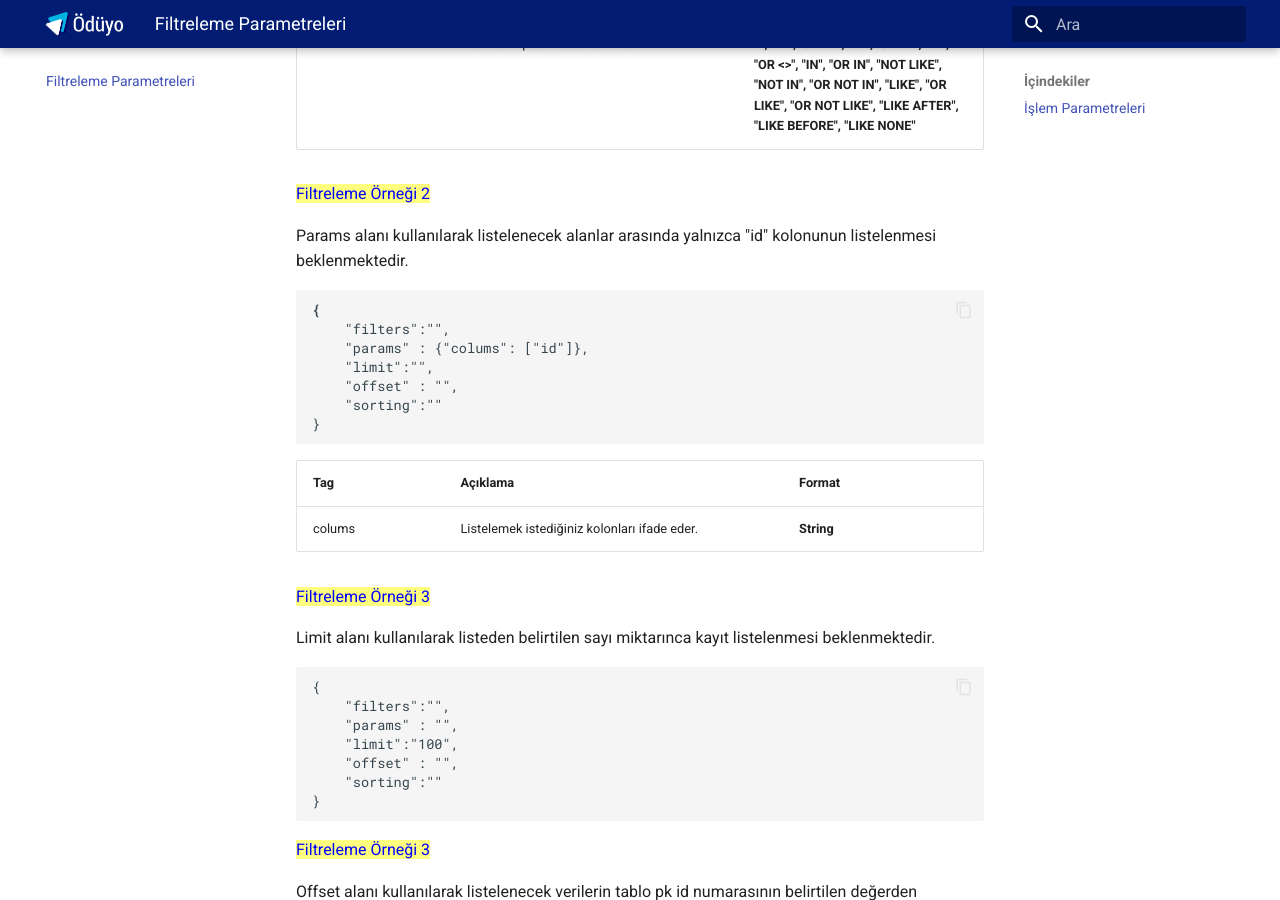
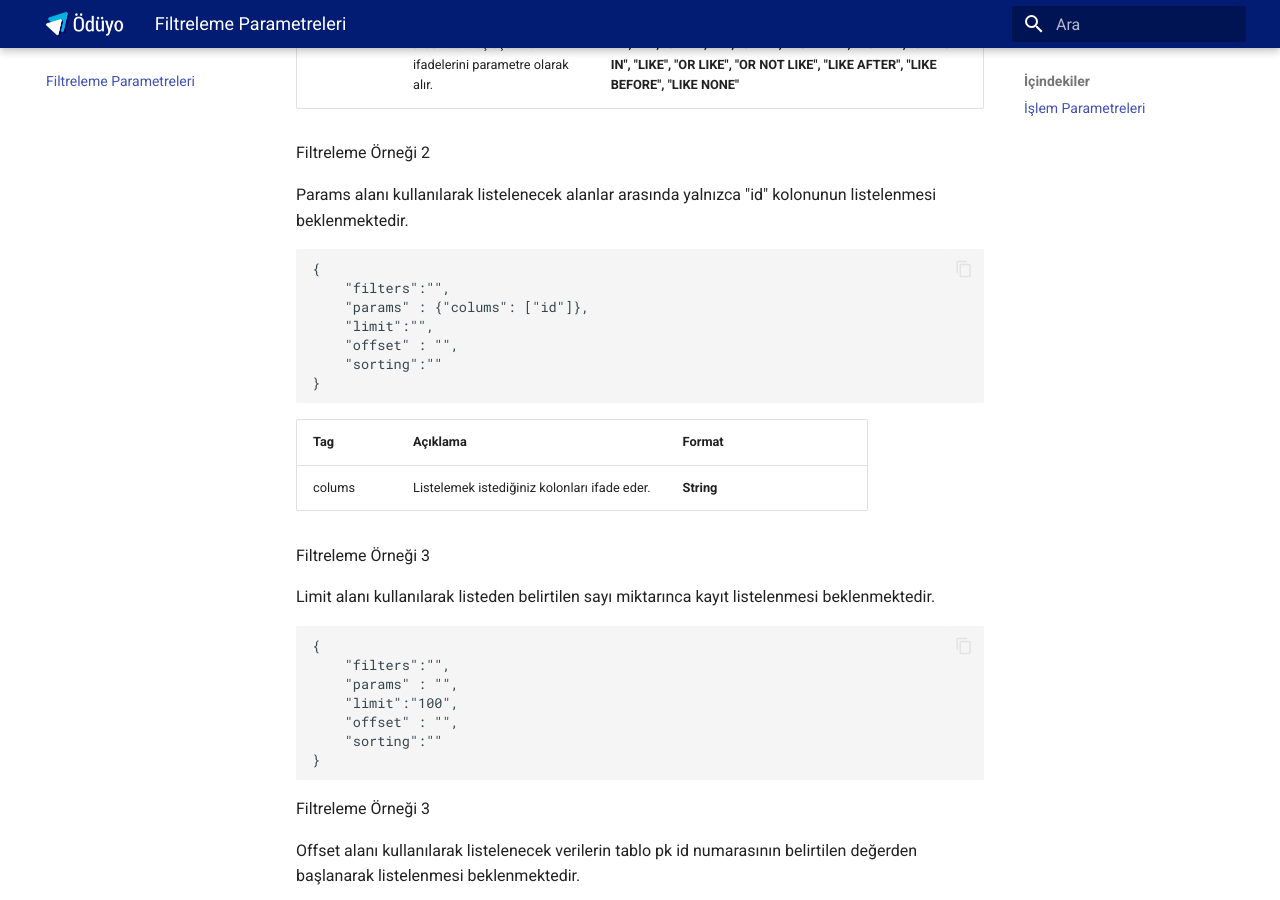
Before and after one commit to sayinokan/mkdocs, an MkDocs documentation site: the page built from docs/filtreleme-parametreleri.md, in a window 1280 px wide and 900 px high, scrolled down 1268 px. Built offline with MkDocs 1.6.1 and Material for MkDocs 9.7.7, drawn with Linux system fonts in a browser that asks for light colours; part of the change alters nothing that is shown.

Commit message:
Update docs/filtreleme-parametreleri.md (via Pages CMS)

````diff
--- a/docs/filtreleme-parametreleri.md
+++ b/docs/filtreleme-parametreleri.md
@@ -1,12 +1,9 @@
 ---
-description: >-
-  API sorguları yaparken body içerisinde oturum bilgilerini göndermeniz
-  gerekmektedir.
+title: Filtreleme Parametreleri
 ---
-
 # Filtreleme Parametreleri
 
-### <mark style="color:blue;">İşlem Parametreleri</mark>
+### İşlem Parametreleri
 
 Listeleme servislerinde istek sorgusunda kullanılan parametrelerle ilgili detaylar ve örnekler aşağıda belirtilmiştir.
 
@@ -20,13 +17,17 @@ Listeleme servislerinde istek sorgusunda kullanılan parametrelerle ilgili detay
 }
 ```
 
-<table><thead><tr><th width="150">Tag</th><th>Açıklama</th></tr></thead><tbody><tr><td><code>filters</code></td><td>Listelemek istediğiniz kolon veya belirli bir veriyi çekebilmek için kullanılabilen filtreleme alanıdır.</td></tr><tr><td><code>params</code></td><td>Listelenecek kolonları ifade eder.</td></tr><tr><td><code>limit*</code></td><td>Listelemek istediğiniz veri sayısını ifade eder.</td></tr><tr><td><code>offset*</code></td><td>Listelemek istediğiniz veri işlem numarasının (id) başlangıç değerini ifade eder.</td></tr><tr><td><code>sorting</code></td><td>Listelemek istediğiniz verilerin sıralama standardını ifade eder.</td></tr></tbody></table>
+| Tag | Açıklama |
+| --- | --- |
+| `filters` | Listelemek istediğiniz kolon veya belirli bir veriyi çekebilmek için kullanılabilen filtreleme alanıdır. |
+| `params` | Listelenecek kolonları ifade eder. |
+| `limit*` | Listelemek istediğiniz veri sayısını ifade eder. |
+| `offset*` | Listelemek istediğiniz veri işlem numarasının (id) başlangıç değerini ifade eder. |
+| `sorting` | Listelemek istediğiniz verilerin sıralama standardını ifade eder. |
 
-{% hint style="info" %}
-&#x20;limit ve offset parametreleri zorunlu parametrelerdir.
-{% endhint %}
+{% hint style="info" %} limit ve offset parametreleri zorunlu parametrelerdir. {% endhint %}
 
-<mark style="color:blue;">Filtreleme Örneği</mark>
+Filtreleme Örneği
 
 Filters alanı kullanarak istenilen bir kolonda belirlenen veriye uygun kaydın getirilmesi istenmektedir.
 
@@ -40,24 +41,30 @@ Filters alanı kullanarak istenilen bir kolonda belirlenen veriye uygun kaydın
 }
 ```
 
-<table><thead><tr><th width="150">Tag</th><th width="290.8910891730195">Açıklama</th><th>Format</th></tr></thead><tbody><tr><td>field</td><td>Listelemek istediğimiz verilerin ait olduğu kolonları ifade eder.</td><td><strong>String</strong></td></tr><tr><td>operator</td><td>Field ve value değerleri arasındaki eşleştirme ifadelerini parametre olarak alır.</td><td><strong>"=", "OR =", ">", "OR >", "&#x3C;", "&#x3C;=", "OR &#x3C;", ">=", "OR >=", "&#x3C;=", "OR &#x3C;=", "&#x3C;>", "OR &#x3C;>", "IN", "OR IN", "NOT LIKE", "NOT IN", "OR NOT IN", "LIKE", "OR LIKE", "OR NOT LIKE", "LIKE AFTER", "LIKE BEFORE", "LIKE NONE"</strong></td></tr></tbody></table>
+| Tag | Açıklama | Format |
+| --- | --- | --- |
+| field | Listelemek istediğimiz verilerin ait olduğu kolonları ifade eder. | **String** |
+| operator | Field ve value değerleri arasındaki eşleştirme ifadelerini parametre olarak alır. | **"=", "OR =", ">", "OR >", "<", "<=", "OR <", ">=", "OR >=", "<=", "OR <=", "<>", "OR <>", "IN", "OR IN", "NOT LIKE", "NOT IN", "OR NOT IN", "LIKE", "OR LIKE", "OR NOT LIKE", "LIKE AFTER", "LIKE BEFORE", "LIKE NONE"** |
 
-<mark style="color:blue;">Filtreleme Örneği 2</mark>
+Filtreleme Örneği 2
 
 Params alanı kullanılarak listelenecek alanlar arasında yalnızca "id" kolonunun listelenmesi beklenmektedir.
 
-<pre class="language-javascript"><code class="lang-javascript"><strong>{
-</strong>    "filters":"",
+```
+{
+    "filters":"",
     "params" : {"colums": ["id"]},
     "limit":"",
     "offset" : "",
     "sorting":""
 }
-</code></pre>
+```
 
-<table><thead><tr><th width="150">Tag</th><th width="351.3333333333333">Açıklama</th><th>Format</th><th data-hidden></th></tr></thead><tbody><tr><td>colums</td><td>Listelemek istediğiniz kolonları ifade eder.</td><td><strong>String</strong></td><td></td></tr></tbody></table>
+| Tag | Açıklama | Format |     |
+| --- | --- | --- | --- |
+| colums | Listelemek istediğiniz kolonları ifade eder. | **String** |     |
 
-<mark style="color:blue;">Filtreleme Örneği 3</mark>
+Filtreleme Örneği 3
 
 Limit alanı kullanılarak listeden belirtilen sayı miktarınca kayıt listelenmesi beklenmektedir.
 
@@ -71,7 +78,7 @@ Limit alanı kullanılarak listeden belirtilen sayı miktarınca kayıt listelen
 }
 ```
 
-<mark style="color:blue;">Filtreleme Örneği 3</mark>
+Filtreleme Örneği 3
 
 Offset alanı kullanılarak listelenecek verilerin tablo pk id numarasının belirtilen değerden başlanarak listelenmesi beklenmektedir.
 
@@ -85,7 +92,7 @@ Offset alanı kullanılarak listelenecek verilerin tablo pk id numarasının bel
 }
 ```
 
-<mark style="color:blue;">Filtreleme Örneği 4</mark>
+Filtreleme Örneği 4
 
 Sorting alanı kullanılarak listelenecek verilerin belirlenen bir sıralama dahilinde listelenmesi beklenmektedir.
 
@@ -99,4 +106,7 @@ Sorting alanı kullanılarak listelenecek verilerin belirlenen bir sıralama dah
 }
 ```
 
-<table><thead><tr><th width="150">Tag</th><th width="376.50982594048287">Açıklama</th><th>Format</th></tr></thead><tbody><tr><td>field</td><td>Listelemek istediğimiz verilerin ait olduğu kolonları ifade eder.</td><td><strong>String</strong></td></tr><tr><td>sort</td><td>Listelemek istediğimiz verilerin hangi sıralama formatı ile sıralanacağını ifade eder.</td><td><strong>"asc",                        "desc"</strong></td></tr></tbody></table>
+| Tag | Açıklama | Format |
+| --- | --- | --- |
+| field | Listelemek istediğimiz verilerin ait olduğu kolonları ifade eder. | **String** |
+| sort | Listelemek istediğimiz verilerin hangi sıralama formatı ile sıralanacağını ifade eder. | **"asc", "desc"** |
````
